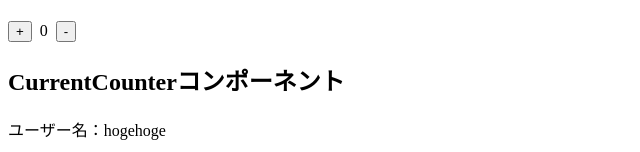
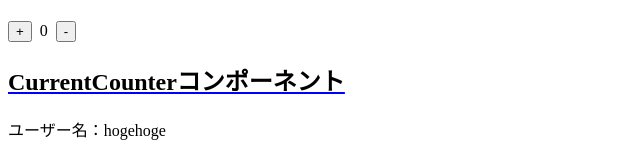
Before and after one commit to azufb/sampleApp_context_reducer, a React (Create React App) app: page /counter in a window 1280 px wide. Shown: the part 209-361 px from the top of the page, without its empty margins (0-640 px from the left). Built offline with nearby package versions, Linux system fonts and the light colour scheme.

Commit message:
CurrentCounterコンポーネントにスタイル適用

```diff
--- a/src/components/counter/CurrentCounter.tsx
+++ b/src/components/counter/CurrentCounter.tsx
@@ -1,6 +1,7 @@
 import { useContext } from 'react';
 import { CounterContext, UserInfoContext } from '../../contexts/context';
 import { UserInfoType } from '../../types/UserInfoType';
+import styles from '../../styles/counter/currentCounter.module.scss';
 
 /**
  * CurrentCounterコンポーネント
@@ -16,7 +17,7 @@ const CurrentCounter = (): JSX.Element => {
 
   return (
     <div>
-      <h2>CurrentCounterコンポーネント</h2>
+      <h2 className={styles.title}>CurrentCounterコンポーネント</h2>
 
       <p>ユーザー名：{userInfo.userName}</p>
       <p>現在のcountの状態は、{currentCount}です。</p>
--- /dev/null
+++ b/src/styles/counter/currentCounter.module.scss
@@ -0,0 +1,3 @@
+.title {
+  text-decoration: underline blue;
+}
```
